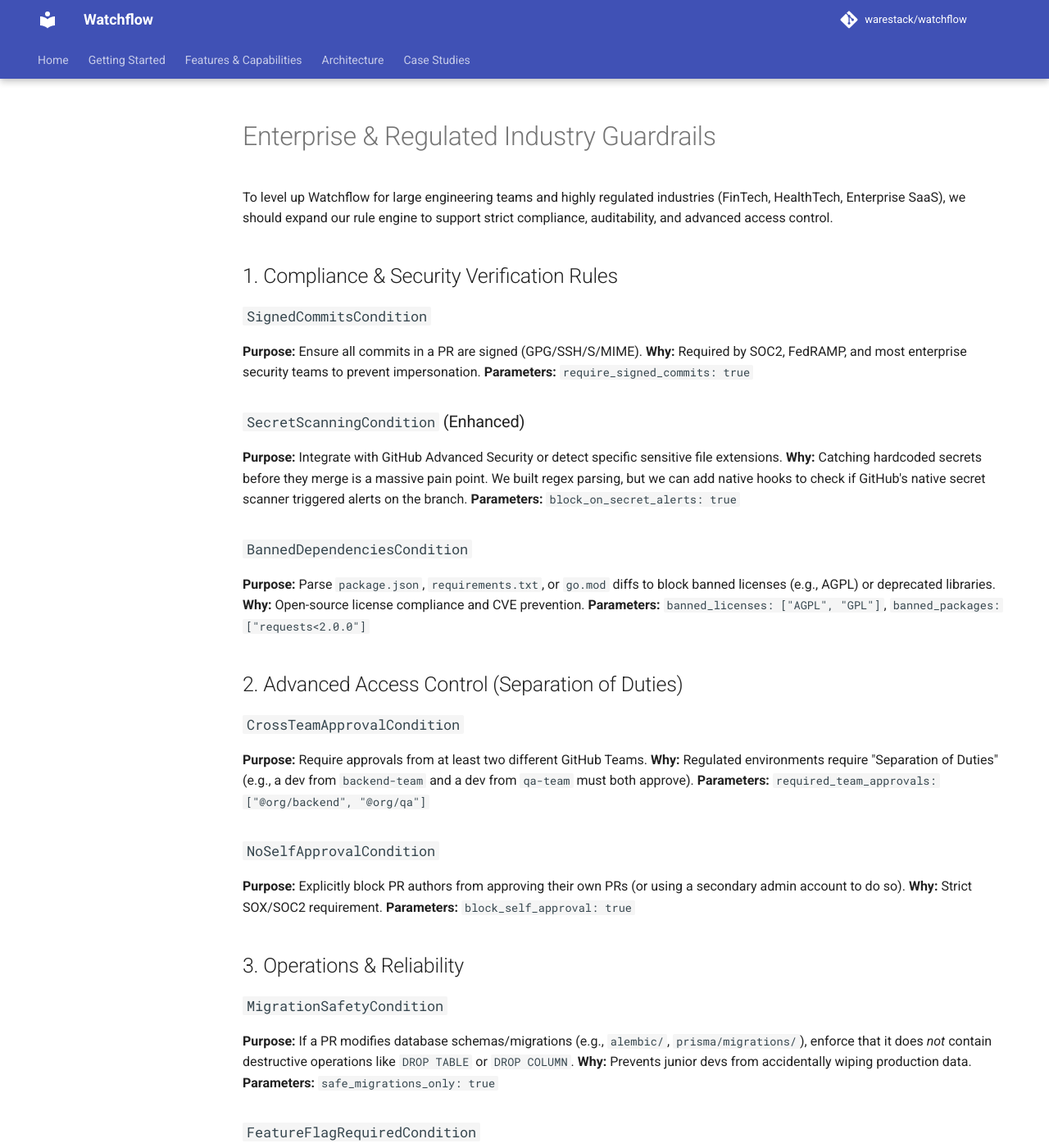
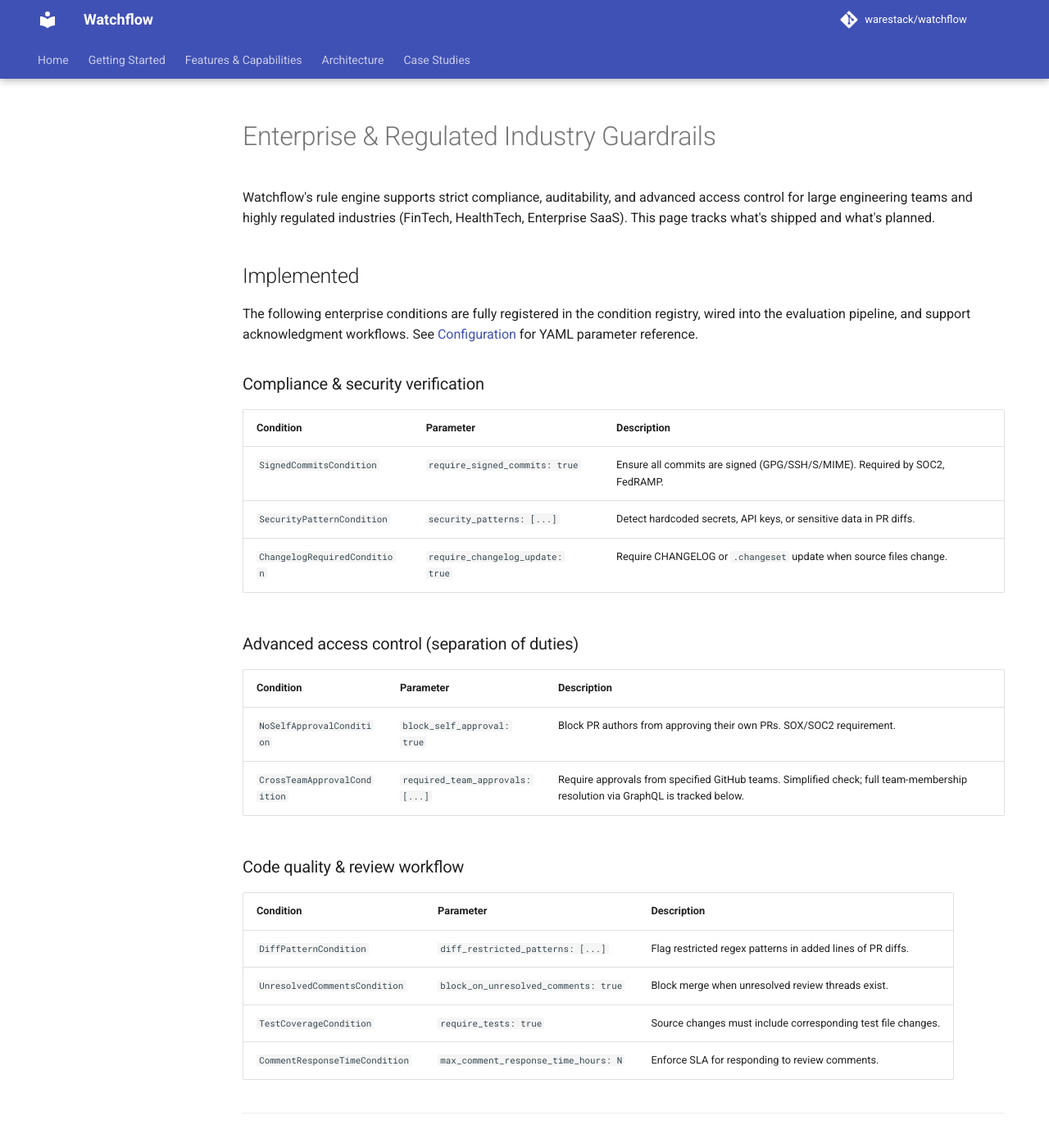
Before and after one commit to warestack/watchflow, an MkDocs documentation site: the page built from docs/enterprise-rules-roadmap.md, in a window 1280 px wide and 1400 px high. Shown: the whole window at 82% size. Built offline with MkDocs 1.6.1 and Material for MkDocs 9.7.7, drawn with Linux system fonts in a browser that asks for light colours; comment, search, counter and statistics services are not loaded; the version menu is left out; some of the changed text lies outside the part shown.

Commit message:
docs: add CHANGELOG and update all docs with complete ruleset reference
- Add CHANGELOG.md covering full project history (7 releases)
- Update README.md supported-logic table with all 24 conditions
- Update docs/features.md with new condition tables (code quality,
  access control, compliance sections)
- Update docs/getting-started/configuration.md with YAML examples
  for all 9 new enterprise conditions
- Update docs/enterprise-rules-roadmap.md to mark implemented items
  vs planned, with links to configuration reference
- Update docs/concepts/overview.md condition list

````diff
--- a/docs/enterprise-rules-roadmap.md
+++ b/docs/enterprise-rules-roadmap.md
@@ -1,92 +1,89 @@
 # Enterprise & Regulated Industry Guardrails
 
-To level up Watchflow for large engineering teams and highly regulated industries (FinTech, HealthTech, Enterprise SaaS), we should expand our rule engine to support strict compliance, auditability, and advanced access control.
+Watchflow's rule engine supports strict compliance, auditability, and advanced access control for large engineering teams and highly regulated industries (FinTech, HealthTech, Enterprise SaaS). This page tracks what's shipped and what's planned.
 
-## 1. Compliance & Security Verification Rules
+## Implemented
 
-### `SignedCommitsCondition`
-**Purpose:** Ensure all commits in a PR are signed (GPG/SSH/S/MIME).
-**Why:** Required by SOC2, FedRAMP, and most enterprise security teams to prevent impersonation.
-**Parameters:** `require_signed_commits: true`
+The following enterprise conditions are fully registered in the condition registry, wired into the evaluation pipeline, and support acknowledgment workflows. See [Configuration](getting-started/configuration.md) for YAML parameter reference.
 
-### `SecretScanningCondition` (Enhanced)
-**Purpose:** Integrate with GitHub Advanced Security or detect specific sensitive file extensions.
-**Why:** Catching hardcoded secrets before they merge is a massive pain point. We built regex parsing, but we can add native hooks to check if GitHub's native secret scanner triggered alerts on the branch.
-**Parameters:** `block_on_secret_alerts: true`
+### Compliance & security verification
 
-### `BannedDependenciesCondition`
-**Purpose:** Parse `package.json`, `requirements.txt`, or `go.mod` diffs to block banned licenses (e.g., AGPL) or deprecated libraries.
-**Why:** Open-source license compliance and CVE prevention.
-**Parameters:** `banned_licenses: ["AGPL", "GPL"]`, `banned_packages: ["requests<2.0.0"]`
+| Condition | Parameter | Description |
+|-----------|-----------|-------------|
+| `SignedCommitsCondition` | `require_signed_commits: true` | Ensure all commits are signed (GPG/SSH/S/MIME). Required by SOC2, FedRAMP. |
+| `SecurityPatternCondition` | `security_patterns: [...]` | Detect hardcoded secrets, API keys, or sensitive data in PR diffs. |
+| `ChangelogRequiredCondition` | `require_changelog_update: true` | Require CHANGELOG or `.changeset` update when source files change. |
 
-## 2. Advanced Access Control (Separation of Duties)
+### Advanced access control (separation of duties)
 
-### `CrossTeamApprovalCondition`
-**Purpose:** Require approvals from at least two different GitHub Teams.
-**Why:** Regulated environments require "Separation of Duties" (e.g., a dev from `backend-team` and a dev from `qa-team` must both approve).
-**Parameters:** `required_team_approvals: ["@org/backend", "@org/qa"]`
+| Condition | Parameter | Description |
+|-----------|-----------|-------------|
+| `NoSelfApprovalCondition` | `block_self_approval: true` | Block PR authors from approving their own PRs. SOX/SOC2 requirement. |
+| `CrossTeamApprovalCondition` | `required_team_approvals: [...]` | Require approvals from specified GitHub teams. Simplified check; full team-membership resolution via GraphQL is tracked below. |
 
-### `NoSelfApprovalCondition`
-**Purpose:** Explicitly block PR authors from approving their own PRs (or using a secondary admin account to do so).
-**Why:** Strict SOX/SOC2 requirement.
-**Parameters:** `block_self_approval: true`
+### Code quality & review workflow
 
-## 3. Operations & Reliability
+| Condition | Parameter | Description |
+|-----------|-----------|-------------|
+| `DiffPatternCondition` | `diff_restricted_patterns: [...]` | Flag restricted regex patterns in added lines of PR diffs. |
+| `UnresolvedCommentsCondition` | `block_on_unresolved_comments: true` | Block merge when unresolved review threads exist. |
+| `TestCoverageCondition` | `require_tests: true` | Source changes must include corresponding test file changes. |
+| `CommentResponseTimeCondition` | `max_comment_response_time_hours: N` | Enforce SLA for responding to review comments. |
 
-### `MigrationSafetyCondition`
+---
+
+## Planned
+
+### Operations & reliability
+
+#### `MigrationSafetyCondition`
 **Purpose:** If a PR modifies database schemas/migrations (e.g., `alembic/`, `prisma/migrations/`), enforce that it does *not* contain destructive operations like `DROP TABLE` or `DROP COLUMN`.
-**Why:** Prevents junior devs from accidentally wiping production data.
+**Why:** Prevents accidental production data loss.
 **Parameters:** `safe_migrations_only: true`
 
-### `FeatureFlagRequiredCondition`
+#### `FeatureFlagRequiredCondition`
 **Purpose:** If a PR exceeds a certain size or modifies core routing, ensure a feature flag is added.
 **Why:** Enables safe rollbacks and trunk-based development.
 **Parameters:** `require_feature_flags_for_large_prs: true`
 
-## 4. Documentation & Traceability
+### External integrations
 
-### `JiraTicketStatusCondition`
-**Purpose:** Instead of just checking if a Jira ticket *exists* in the title, make an API call to Jira to ensure the ticket is in the "In Progress" or "In Review" state.
-**Why:** Prevents devs from linking to closed, backlog, or fake tickets just to bypass the basic `RequireLinkedIssue` rule.
+#### `SecretScanningCondition` (Enhanced)
+**Purpose:** Integrate with GitHub Advanced Security's native secret scanner alerts, beyond regex matching.
+**Parameters:** `block_on_secret_alerts: true`
+
+#### `BannedDependenciesCondition`
+**Purpose:** Parse dependency diffs to block banned licenses (e.g., AGPL) or deprecated libraries.
+**Parameters:** `banned_licenses: ["AGPL", "GPL"]`, `banned_packages: ["requests<2.0.0"]`
+
+#### `JiraTicketStatusCondition`
+**Purpose:** Verify Jira ticket state via API (must be "In Progress" or "In Review").
 **Parameters:** `require_active_jira_ticket: true`
 
-### `ChangelogRequiredCondition`
-**Purpose:** If `src/` files change, require an addition to `CHANGELOG.md` or a `.changeset/` file.
-**Why:** Maintains release notes for compliance audits automatically.
-**Parameters:** `require_changelog_update: true`
+#### `CrossTeamApprovalCondition` -- full team membership
+**Purpose:** Resolve reviewer-to-team membership via GraphQL instead of relying on `requested_teams`.
+**Tracking:** Depends on GitHub's Team Members API access via GitHub App installation tokens.
 
-## 5. Potential GitHub Ecosystem Integrations
+### GitHub ecosystem integrations
 
-To make Watchflow a true "single pane of glass" for governance, we can build custom condition handlers that hook directly into GitHub's native ecosystem.
-
-### `CodeQLAnalysisCondition`
-**Purpose:** Block merges if CodeQL (or other static analysis tools) has detected critical vulnerabilities in the PR diff.
-**How to build:** Call the GitHub `code-scanning/alerts` API for the current `head_sha`.
-**Why:** Instead of developers having to check multiple tabs, Watchflow summarizes the CodeQL alerts and makes them enforceable via YAML.
+#### `CodeQLAnalysisCondition`
+**Purpose:** Block merges if CodeQL has detected critical vulnerabilities in the PR diff.
+**How:** Call `code-scanning/alerts` API for the current `head_sha`.
 **Parameters:** `block_on_critical_codeql: true`
 
-### `DependabotAlertsCondition`
-**Purpose:** Ensure developers do not merge PRs that introduce new dependencies with known CVEs.
-**How to build:** Hook into the `dependabot/alerts` REST API for the repository, filtering by the PR's branch.
-**Why:** Shifting security left.
+#### `DependabotAlertsCondition`
+**Purpose:** Ensure PRs don't introduce dependencies with known CVEs.
+**How:** Hook into the `dependabot/alerts` REST API.
 **Parameters:** `max_dependabot_severity: "high"`
 
-## 6. Open-Source Ecosystem Integrations
+### Open-source ecosystem integrations
 
-We can leverage popular open-source Python SDKs directly within our rule engine to parse specific file types during the event evaluation.
+#### OPA / Rego Validation
+**Purpose:** Validate Kubernetes manifests or `.rego` files against OPA engine on PR.
 
-### Open Policy Agent (OPA) / Rego Validation
-**Purpose:** If a PR modifies `.rego` files or Kubernetes manifests, validate them against the OPA engine.
-**How to build:** Embed the `opa` CLI or use the `PyOPA` library to evaluate the diff.
-**Why:** Infrastructure-as-Code (IaC) teams need a way to ensure PRs don't introduce misconfigurations.
+#### Pydantic Schema Breakage Detection
+**Purpose:** Detect backward-incompatible changes to REST API models by diffing ASTs.
 
-### Pydantic Schema Breakage Detection
-**Purpose:** Detect backward-incompatible changes to REST API models.
-**How to build:** If `models.py` changes, parse the old and new AST (Abstract Syntax Tree) to see if a required field was deleted or changed types.
-**Why:** Breaking API contracts is a massive incident vector in enterprise microservices.
-
-### Ruff / Black / ESLint Override Detection
-**Purpose:** Flag PRs that introduce new `# noqa`, `# type: ignore`, or `// eslint-disable` comments.
-**How to build:** Use our existing diff/patch parser to explicitly hunt for suppression comments in the added lines.
-**Why:** Keeps technical debt from quietly slipping into the codebase.
+#### Linter Suppression Detection
+**Purpose:** Flag PRs that introduce `# noqa`, `# type: ignore`, or `// eslint-disable`.
 **Parameters:** `allow_linter_suppressions: false`
--- a/docs/features.md
+++ b/docs/features.md
@@ -20,6 +20,10 @@ Rules are **description + event_types + parameters**. The engine matches **param
 | `critical_owners: []` | CodeOwnersCondition | Changes to critical paths require code-owner review. |
 | `require_path_has_code_owner: true` | PathHasCodeOwnerCondition | Every changed path must have an owner in CODEOWNERS. |
 | `protected_branches: ["main"]` | ProtectedBranchesCondition | Block direct merge/target to these branches. |
+| `diff_restricted_patterns: [...]` | DiffPatternCondition | Flag restricted regex patterns found in PR diff added lines. |
+| `security_patterns: [...]` | SecurityPatternCondition | Detect hardcoded secrets or sensitive data in diffs (critical severity). |
+| `block_on_unresolved_comments: true` | UnresolvedCommentsCondition | Block merge when unresolved review comment threads exist. |
+| `max_comment_response_time_hours: N` | CommentResponseTimeCondition | Flag unresolved threads that exceed the SLA (in hours). |
 
 ### Push
 
@@ -33,6 +37,7 @@ Rules are **description + event_types + parameters**. The engine matches **param
 |-----------|-----------|-------------|
 | `max_file_size_mb: N` | MaxFileSizeCondition | No single file > N MB. |
 | `pattern` + `condition_type: "files_match_pattern"` | FilePatternCondition | Changed files must (or must not) match pattern. |
+| `require_tests: true` | TestCoverageCondition | Source changes must include corresponding test file changes (configurable via `test_file_pattern`). |
 
 ### Time and deployment
 
@@ -42,11 +47,15 @@ Rules are **description + event_types + parameters**. The engine matches **param
 | `days` | DaysCondition | Restrict by day. |
 | Weekend / deployment | WeekendCondition, WorkflowDurationCondition | Deployment and workflow rules. |
 
-### Team
+### Access control and compliance
 
 | Parameter | Condition | Description |
 |-----------|-----------|-------------|
 | `team: "<name>"` | AuthorTeamCondition | Event author must be in the given team. |
+| `block_self_approval: true` | NoSelfApprovalCondition | PR authors cannot approve their own code (critical severity). |
+| `required_team_approvals: [...]` | CrossTeamApprovalCondition | Require approvals from members of specified GitHub teams. |
+| `require_signed_commits: true` | SignedCommitsCondition | All commits must be cryptographically signed (GPG/SSH/S/MIME). |
+| `require_changelog_update: true` | ChangelogRequiredCondition | Source changes must include a CHANGELOG or `.changeset` update. |
 
 ---
 
--- a/docs/getting-started/configuration.md
+++ b/docs/getting-started/configuration.md
@@ -152,6 +152,92 @@ Changed files must (or must not) match the pattern; exact behavior depends on co
 
 **Allowed hours, days, weekend** — See condition registry and examples in repo for `allowed_hours`, `timezone`, `days`, and deployment-related parameters.
 
+### Code quality and diff scanning
+
+**Restricted diff patterns**
+
+```yaml
+parameters:
+  diff_restricted_patterns: ["console\\.log", "TODO:", "debugger"]
+```
+
+Flag added lines in the PR diff that match any of the listed regex patterns.
+
+**Security pattern detection**
+
+```yaml
+parameters:
+  security_patterns: ["api_key", "secret", "password", "token"]
+```
+
+Detect hardcoded secrets or sensitive data in PR diffs. Violations are raised with critical severity.
+
+**Test coverage enforcement**
+
+```yaml
+parameters:
+  require_tests: true
+  test_file_pattern: "^tests/.*"   # optional, defaults to common test paths
+```
+
+Source file changes must include corresponding test file changes. Ignored file types: `.md`, `.txt`, `.yaml`, `.json`.
+
+**Unresolved review comments**
+
+```yaml
+parameters:
+  block_on_unresolved_comments: true
+```
+
+Block merge when unresolved (non-outdated) review comment threads exist on the PR.
+
+**Comment response time SLA**
+
+```yaml
+parameters:
+  max_comment_response_time_hours: 24
+```
+
+Flag unresolved review threads that have exceeded the specified hour-based SLA.
+
+### Access control and compliance
+
+**Self-approval prevention**
+
+```yaml
+parameters:
+  block_self_approval: true
+```
+
+PR authors cannot approve their own pull requests. Violations are raised with critical severity.
+
+**Cross-team approval**
+
+```yaml
+parameters:
+  required_team_approvals: ["backend", "security"]
+```
+
+Require approvals from members of specified GitHub teams before merge.
+
+**Signed commits**
+
+```yaml
+parameters:
+  require_signed_commits: true
+```
+
+All commits in the PR must be cryptographically signed (GPG, SSH, or S/MIME). Required for SOC2/FedRAMP compliance.
+
+**Changelog required**
+
+```yaml
+parameters:
+  require_changelog_update: true
+```
+
+PRs that modify source code must include a corresponding `CHANGELOG.md` or `.changeset/` update. Docs, tests, and `.github/` paths are excluded.
+
 ---
 
 ## Example rules
````
Also changed, not shown: CHANGELOG.md (added, +276 -0 lines), README.md (+10 -2 lines), docs/concepts/overview.md (+1 -1 lines).
